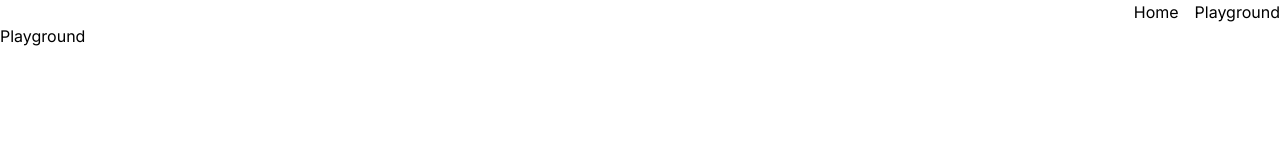
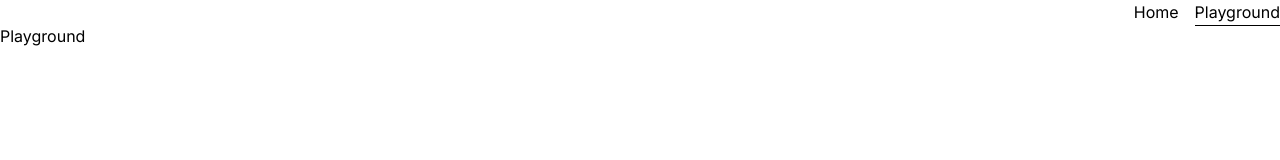
Before and after one commit to j0ck-de/nextjs_josef-molz_website, a Next.js app: page /playground in a window 1280 px wide. Shown: the top 160 px of the page. Built offline with nearby package versions, Linux system fonts and the light colour scheme; what tailwindcss-debug-screens would draw is missing.

Commit message:
modified tailwind.config | added features for nav

```diff
--- a/components/atoms/CustomLink.jsx
+++ b/components/atoms/CustomLink.jsx
@@ -1,5 +1,24 @@
+"use client";
+
 import Link from "next/link";
+import { usePathname } from "next/navigation";
 
-export default function CustomLink({ url, children }) {
-  return <Link href={url}>{children}</Link>;
+export function NavLink({ url, className, children }) {
+  // Get the current pathname
+  const router = usePathname();
+
+  return (
+    <Link href={url} className={`${className} group relative`}>
+      {children}
+
+      {/* when pathname matches, add span and effect */}
+      <span
+        className={`ease absolute -bottom-0.5 left-0 inline-block h-[1px] w-0 bg-primary transition-[width] duration-300 group-hover:w-full ${
+          router === url ? "w-full" : "w-0"
+        }`}
+      >
+        &nbsp;
+      </span>
+    </Link>
+  );
 }
--- a/components/atoms/index.js
+++ b/components/atoms/index.js
@@ -1,2 +1,2 @@
-import CustomLink from "./CustomLink";
-export { CustomLink };
+import { NavLink } from "./CustomLink";
+export { NavLink };
--- a/components/molecules/Navbar.jsx
+++ b/components/molecules/Navbar.jsx
@@ -1,11 +1,15 @@
+"use client";
+
 import { navLinks } from "@/constants";
-import { CustomLink } from "@/components/atoms";
+import { NavLink } from "@/components/atoms";
 
 export default function Navbar() {
   return (
     <nav className="flex justify-end space-x-4 ">
       {navLinks.map((navLink) => (
-        <CustomLink url={navLink.url}>{navLink.text}</CustomLink>
+        <NavLink url={navLink.url} key={navLink.id}>
+          {navLink.text}
+        </NavLink>
       ))}
     </nav>
   );
--- a/tailwind.config.js
+++ b/tailwind.config.js
@@ -6,7 +6,12 @@ module.exports = {
     "./styles/**/*.{js,jsx}",
   ],
   theme: {
-    extend: {},
+    extend: {
+      colors: {
+        primary: "#000",
+        secondary: "#ccc",
+      },
+    },
   },
   plugins: [require("tailwindcss-debug-screens")],
 };
```
